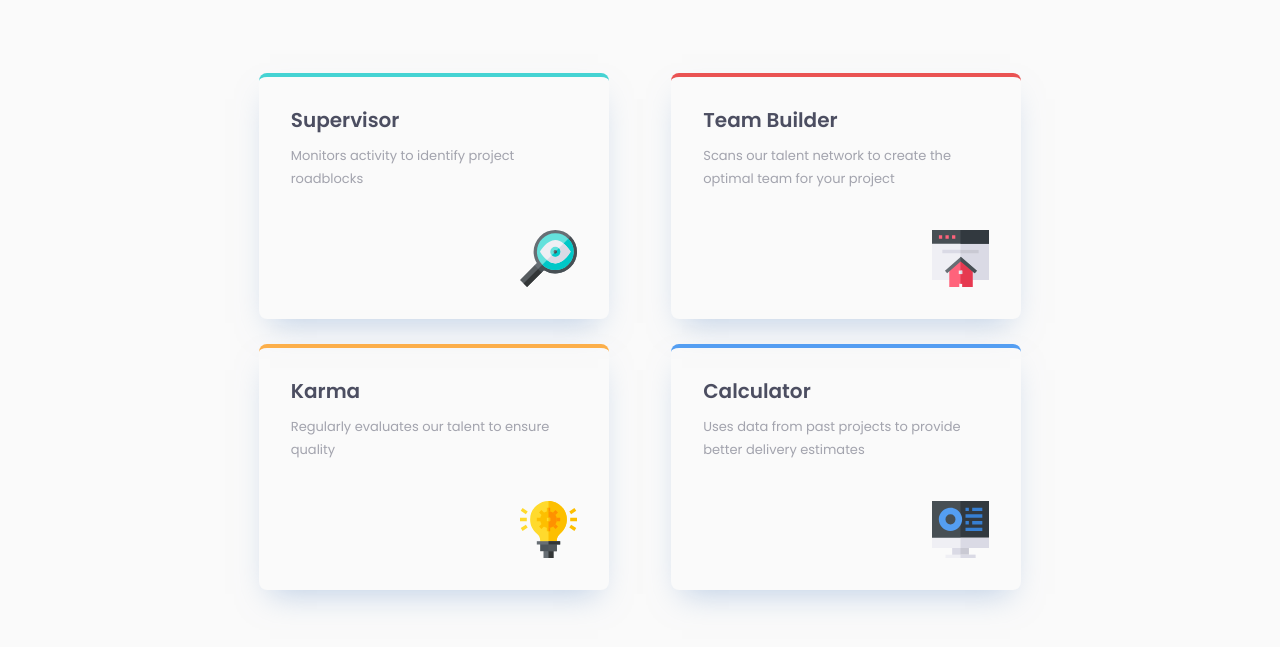
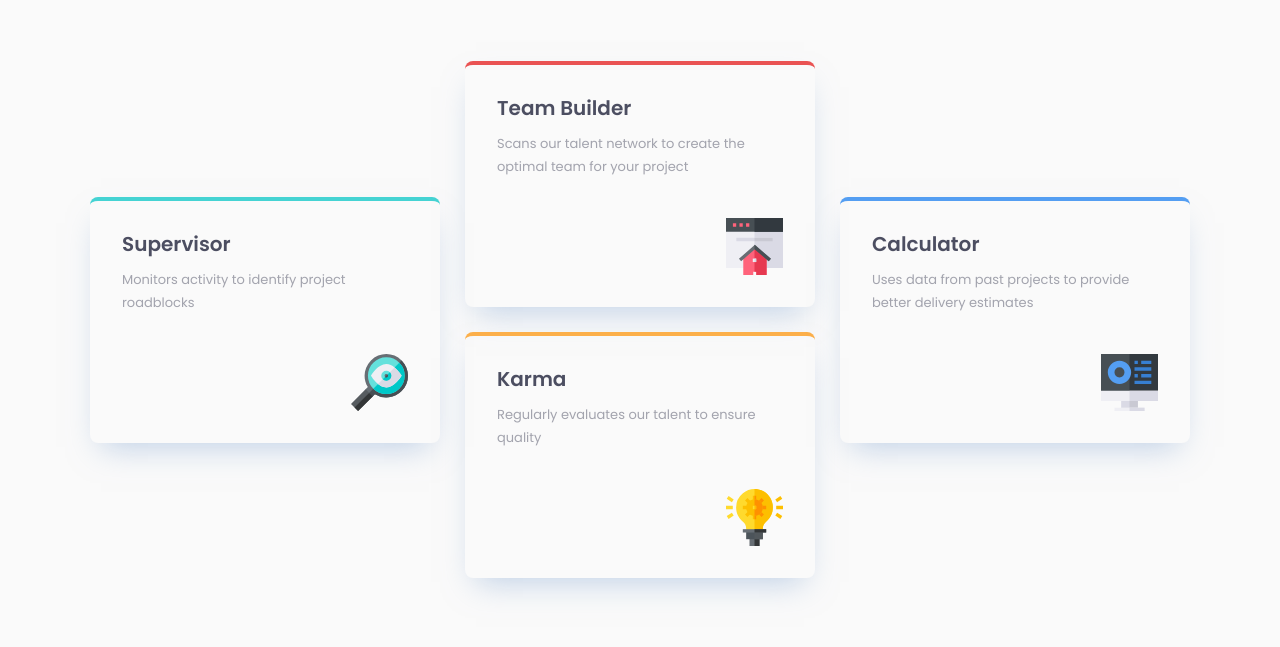
Before and after one commit to solracss/fem-4-card-feature-section, a website built with Vite: page index.html in a window 1280 px wide. Shown: the part 255-902 px from the top of the page. Built offline with nearby package versions, Linux system fonts and the light colour scheme.

Commit message:
add grid layout for desktop design

```diff
--- a/index.html
+++ b/index.html
@@ -27,25 +27,25 @@
 
       <div class="four-cards grid grid--item-center" data-spacing="large">
 
-        <div class="card" data-card-accent="1">
+        <div class="card supervisor" data-card-accent="1">
           <h2 class="card__heading">Supervisor</h2>
           <p class="card__description">Monitors activity to identify project roadblocks</p>
           <img src="./img/icon-supervisor.svg" alt="" class="card__icon">
         </div>
 
-        <div class=" card" data-card-accent="2">
+        <div class=" card team" data-card-accent="2">
           <h2 class="card__heading">Team Builder</h2>
           <p class="card__description">Scans our talent network to create the optimal team for your project</p>
           <img src="./img/icon-team-builder.svg" alt="" class="card__icon">
         </div>
 
-        <div class="card" data-card-accent="3">
+        <div class="card karma" data-card-accent="3">
           <h2 class="card__heading">Karma</h2>
           <p class="card__description">Regularly evaluates our talent to ensure quality</p>
           <img src="./img/icon-karma.svg" alt="" class="card__icon">
         </div>
 
-        <div class="card" data-card-accent="4">
+        <div class="card calculator" data-card-accent="4">
           <h2 class="card__heading">Calculator</h2>
           <p class="card__description">Uses data from past projects to provide better delivery estimates</p>
           <img src="./img/icon-calculator.svg" alt="" class="card__icon">
--- a/sass/pages/_card-section.scss
+++ b/sass/pages/_card-section.scss
@@ -25,6 +25,29 @@
 	margin-inline: auto;
 	max-width: remSize(800px);
 	grid-template-columns: repeat(auto-fit, minmax(min(350px, 100%), 1fr));
+
+	@media (min-width: 1165px) {
+		margin-top: remSize(64px);
+		max-width: remSize(1100px);
+		grid-template-columns: repeat(3, 1fr);
+		grid-template-rows: repeat(4, 1fr);
+
+		.supervisor {
+			grid-area: 2 / 1 / 4 / 2;
+		}
+
+		.team {
+			grid-area: 1 / 2 / 3 / 3;
+		}
+
+		.karma {
+			grid-area: 3 / 2 / 5 / 3;
+		}
+
+		.calculator {
+			grid-area: 2 / 3 / 4 / 4;
+		}
+	}
 }
 
 .card {
```
